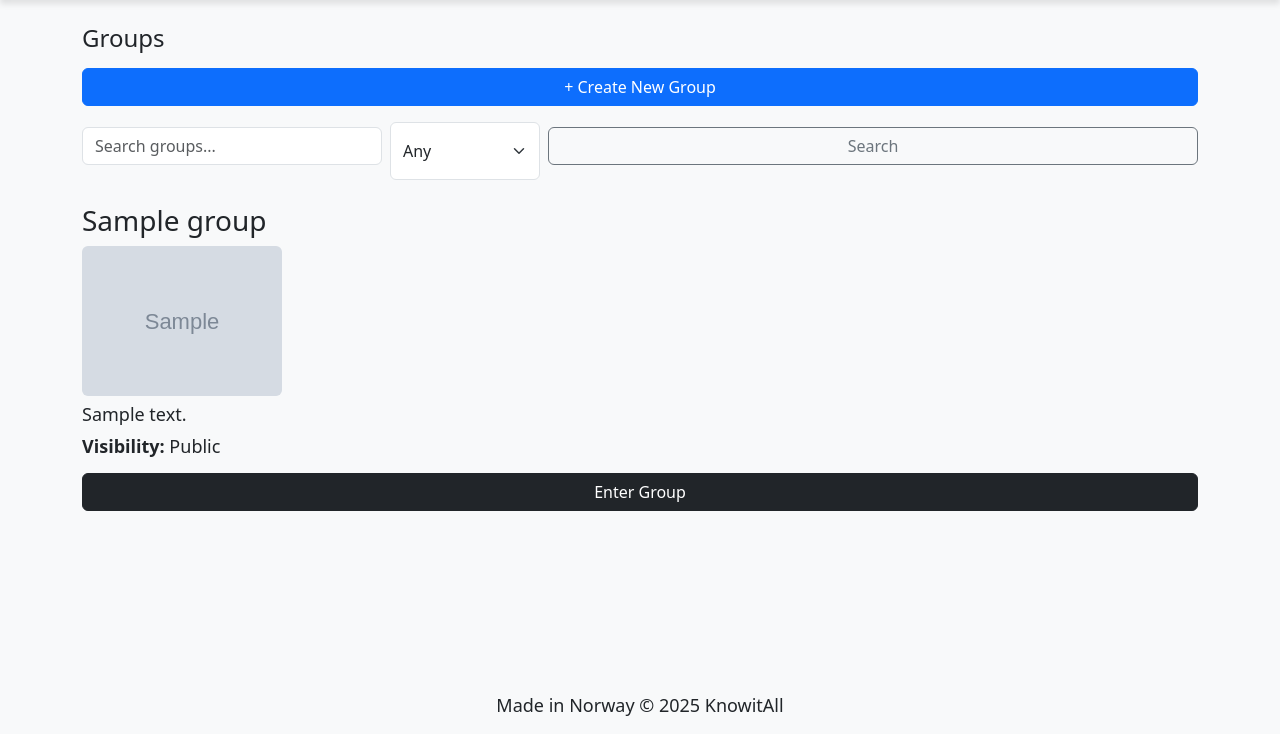
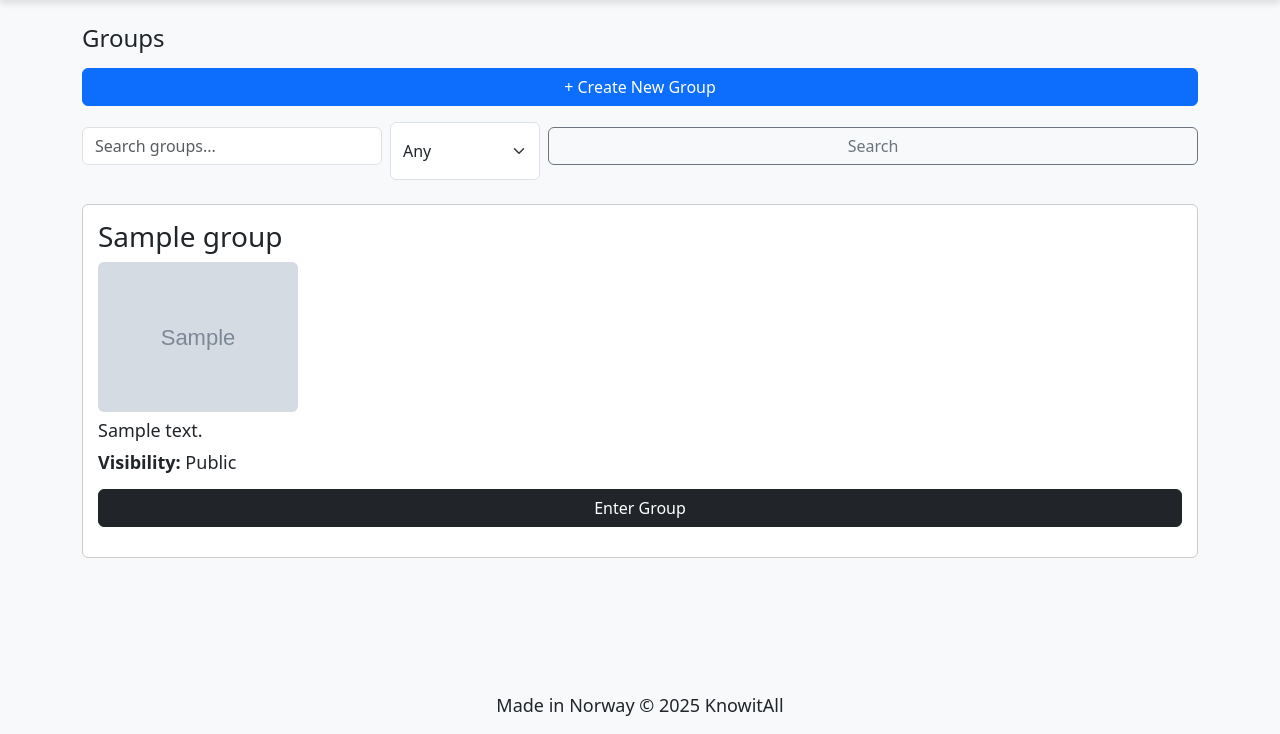
Before and after one commit to acromat1c/DTE2604, a Django app: page /groups in a window 1280 px wide. Shown: the part 66-800 px from the top of the page. Run offline with Django 5.2, Linux system fonts and the light colour scheme; a user stored in the database is signed in; tables that the repository leaves empty hold one stand-in row (values such as "Sample post"); grey boxes marked "Sample" are stand-in pictures.

Commit message:
Style group pages, chat boxes, buttons, and member list

```diff
--- a/app/static/programmingCourse/static.css
+++ b/app/static/programmingCourse/static.css
@@ -129,3 +129,11 @@ button:hover {
     border-radius: 8px;
     box-shadow: 0 0 10px rgba(0,0,0,0.1);
 }
+
+.card-box {
+    background: #fff;
+    padding: 15px;
+    border: 1px solid #ccc;
+    border-radius: 6px;
+    margin-bottom: 20px;
+}
```
